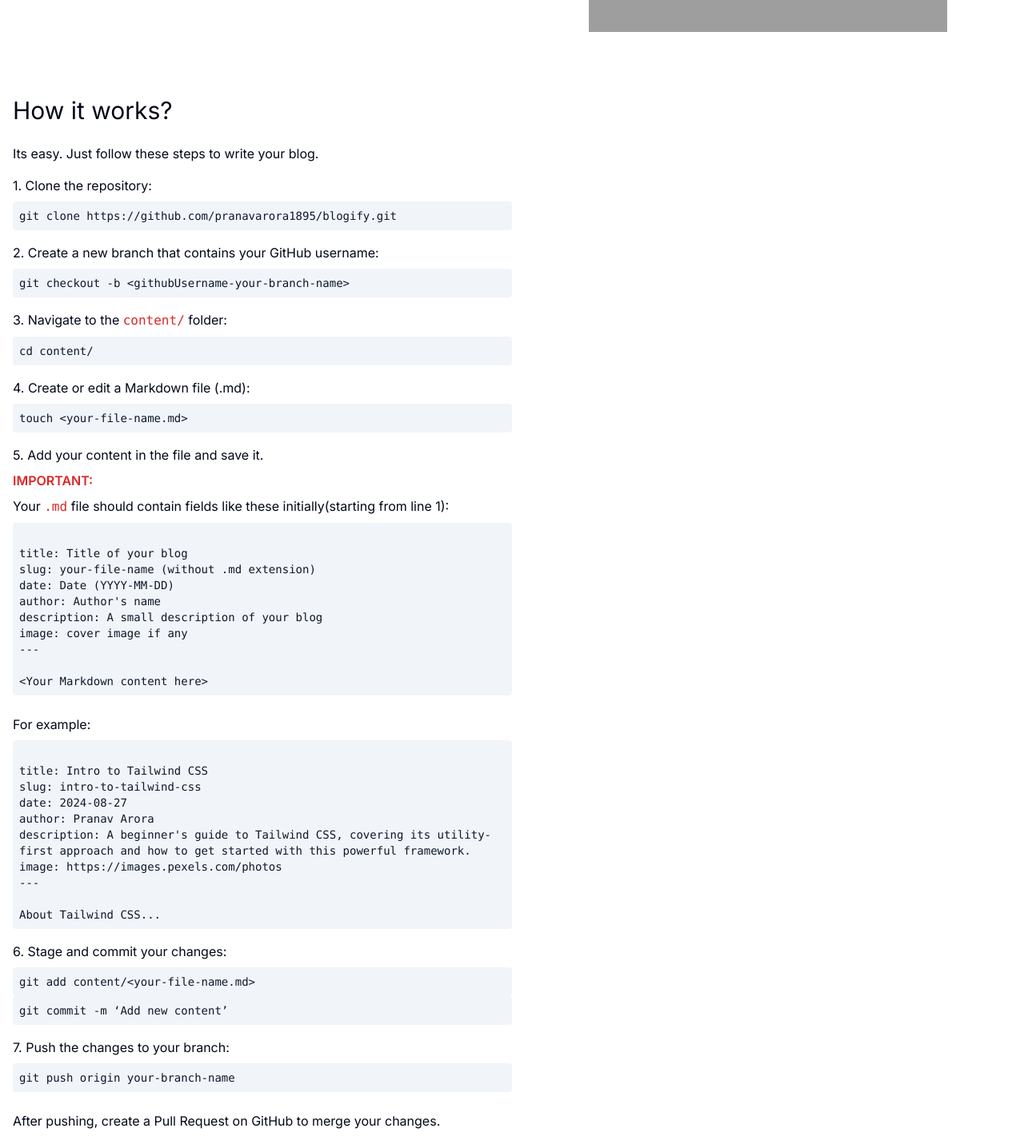
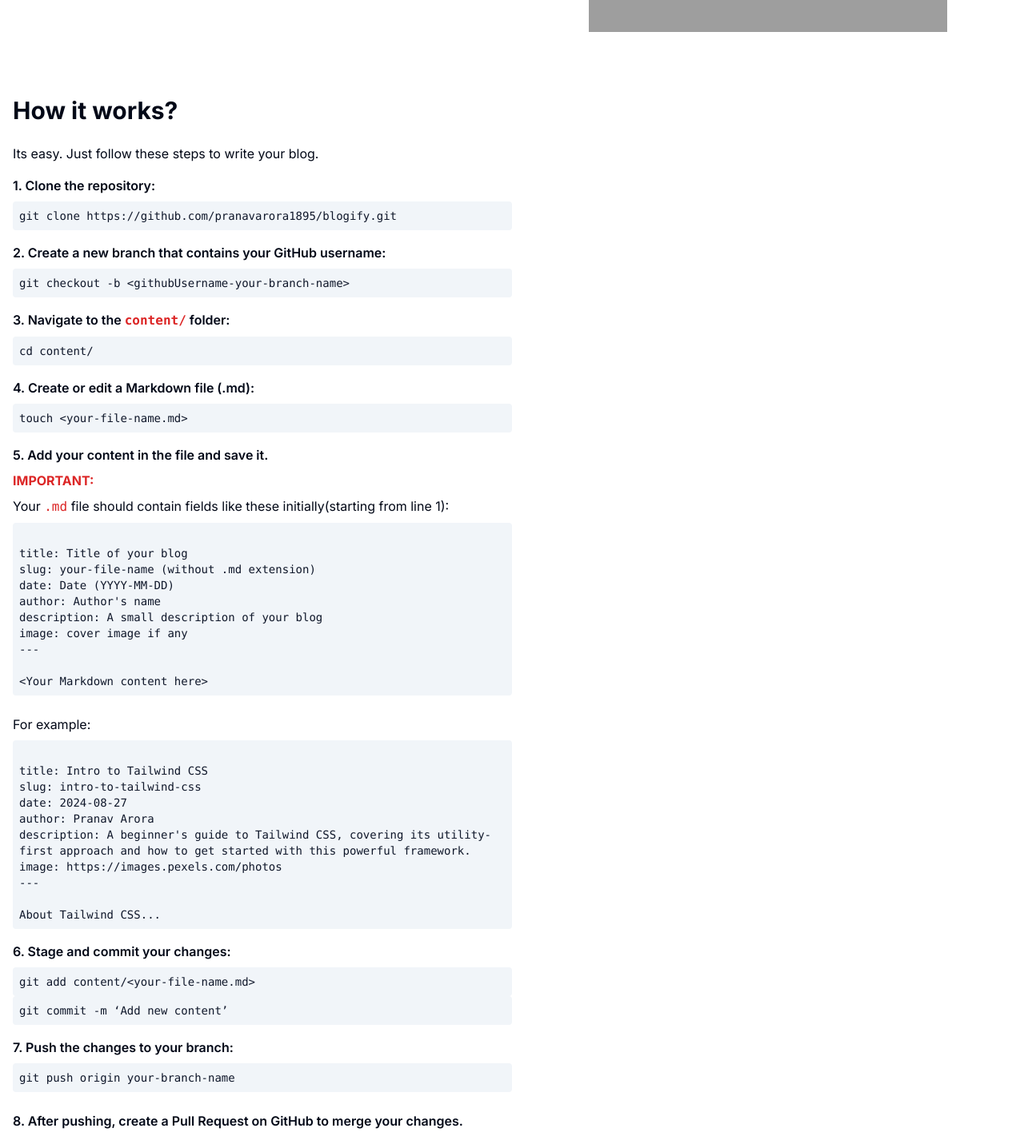
Before and after one commit to pranavarora1895/blogify, a Next.js app: page / in a window 1280 px wide. Shown: the part 400-1836 px from the top of the page at 80% size. Built offline with nearby package versions, Linux system fonts and the light colour scheme; grey boxes are pictures that could not be loaded.

Commit message:
Format text

```diff
--- a/app/page.tsx
+++ b/app/page.tsx
@@ -42,39 +42,39 @@ export default function Home() {
 
       <section className="container px-4 py-10 mx-auto lg:h-128 lg:space-x-8 lg:flex lg:items-center" id='how-it-works'>
         <div className="w-full lg:w-1/2">
-          <h1 className="text-3xl mb-6">How it works?</h1>
+          <h1 className="text-3xl mb-6 font-bold">How it works?</h1>
           <p className="mb-4">
             Its easy. Just follow these steps to write your blog.
           </p>
           <div className="space-y-4">
             <div>
-              <p className="mb-2">1. Clone the repository:</p>
+              <p className="mb-2 font-semibold">1. Clone the repository:</p>
               <code className="block p-2 rounded text-xs md:text-sm bg-secondary text-primary">
                 git clone https://github.com/pranavarora1895/blogify.git
               </code>
             </div>
             <div>
-              <p className="mb-2">2. Create a new branch that contains your GitHub username:</p>
+              <p className="mb-2 font-semibold">2. Create a new branch that contains your GitHub username:</p>
               <code className="block p-2 rounded text-xs md:text-sm bg-secondary text-primary">
                 git checkout -b &lt;githubUsername-your-branch-name&gt;
               </code>
             </div>
             <div>
-              <p className="mb-2">3. Navigate to the <code className="text-red-600">content/</code> folder:</p>
+              <p className="mb-2 font-semibold">3. Navigate to the <code className="text-red-600 dark:text-yellow-300">content/</code> folder:</p>
               <code className="block p-2 rounded text-xs md:text-sm bg-secondary text-primary">
                 cd content/
               </code>
             </div>
             <div>
-              <p className="mb-2">4. Create or edit a Markdown file (.md):</p>
+              <p className="mb-2 font-semibold">4. Create or edit a Markdown file (.md):</p>
               <code className="block p-2 rounded text-xs md:text-sm bg-secondary text-primary">
                 touch &lt;your-file-name.md&gt;
               </code>
             </div>
             <div>
-              <p className="mb-2">5. Add your content in the file and save it.</p>
-              <p className="mb-2 font-semibold text-red-600">IMPORTANT:</p>
-              <p className="mb-2">Your <code className="text-red-600">.md</code> file should contain fields like these initially(starting from line 1):</p>
+              <p className="mb-2 font-semibold">5. Add your content in the file and save it.</p>
+              <p className="mb-2 font-bold text-red-600 dark:text-yellow-300">IMPORTANT:</p>
+              <p className="mb-2">Your <code className="text-red-600 dark:text-yellow-300">.md</code> file should contain fields like these initially(starting from line 1):</p>
               <code className="block p-2 rounded text-xs md:text-sm bg-secondary text-primary">
                 <br />
                 title: Title of your blog
@@ -119,7 +119,7 @@ export default function Home() {
               </code>
             </div>
             <div>
-              <p className="mb-2">6. Stage and commit your changes:</p>
+              <p className="mb-2 font-semibold">6. Stage and commit your changes:</p>
               <code className="block p-2 rounded text-xs md:text-sm bg-secondary text-primary">
                 git add content/&lt;your-file-name.md&gt;
               </code>
@@ -128,17 +128,17 @@ export default function Home() {
               </code>
             </div>
             <div>
-              <p className="mb-2">7. Push the changes to your branch:</p>
+              <p className="mb-2 font-semibold">7. Push the changes to your branch:</p>
               <code className="block p-2 rounded text-xs md:text-sm bg-secondary text-primary">
                 git push origin your-branch-name
               </code>
             </div>
           </div>
-          <p className="mt-6">
-            After pushing, create a Pull Request on GitHub to merge your changes.
+          <p className="mt-6 font-semibold">
+            8. After pushing, create a Pull Request on GitHub to merge your changes.
           </p>
           <p className="mt-6">
-            Once its merged, you can view your blog listed in <Link href={'blog/'} className={buttonVariants({ variant: "default" })}>Blogs</Link>
+          🎉 Once its merged, you can view your blog listed in <Link href={'blog/'} className={buttonVariants({ variant: "default" })}>Blogs</Link>
           </p>
         </div>
       </section>
```
